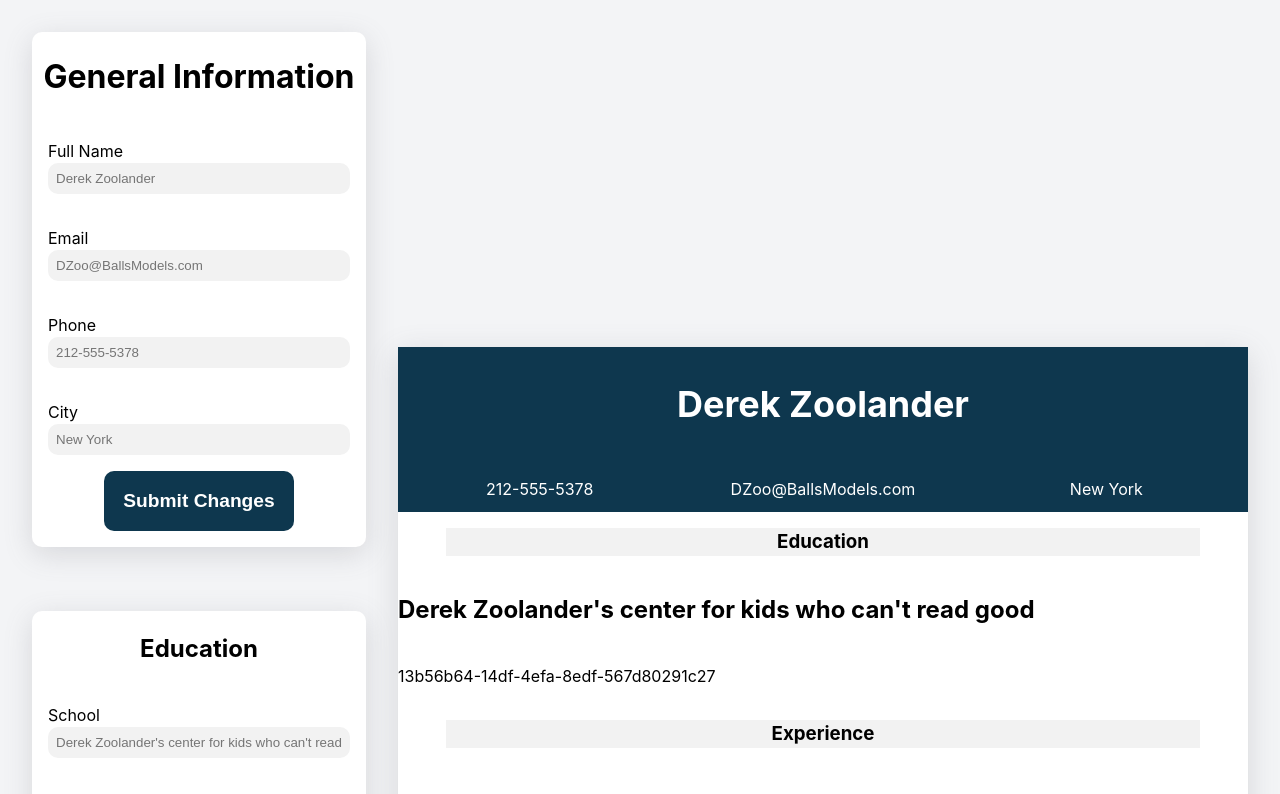
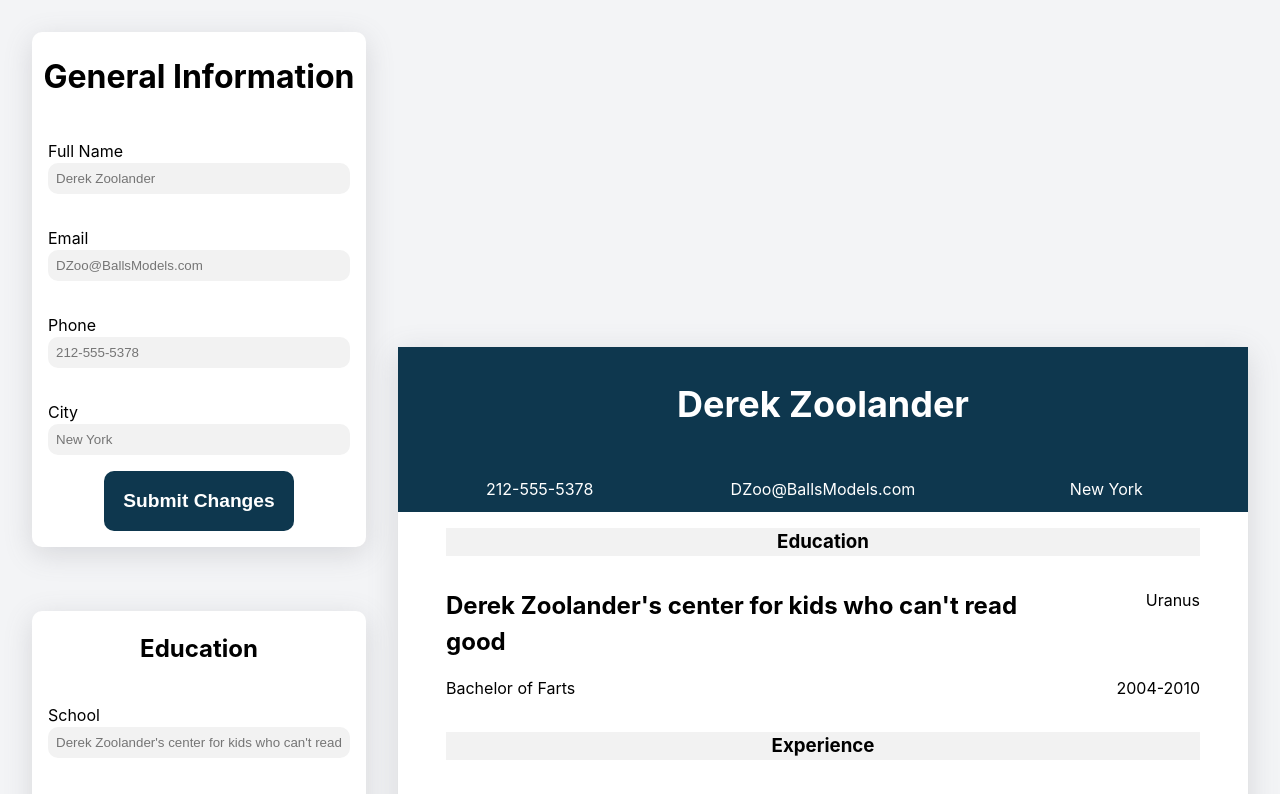
Before and after one commit to Kbouti/CV-Project, a React (Vite) app: page / in a window 1280 px wide. Shown: the top 794 px of the page. Built offline with nearby package versions, Linux system fonts and the light colour scheme.

Commit message:
Display education information in grid

```diff
--- a/src/components/output.jsx
+++ b/src/components/output.jsx
@@ -16,14 +16,16 @@ const MainOutput = ({ fullName, phone, email, city, educationObjects }) => {
         </header>
         <section className="education">
           <h3>Education</h3>
-          {educationObjects.map((object) =>{
-        return (
-          <>
-          <h2>{object.school}</h2>
-          <p>{object.key}</p>
-          </>
-        )
-      })}
+          {educationObjects.map((object) => {
+            return (
+              <div key={object.key} className="educationEntry">
+                <h2>{object.school}</h2>
+                <p className="rightAlign">{object.location}</p>
+                <p className="lowerEntry">{object.degree}</p>
+                <p className="rightAlign lowerEntry">{object.years}</p>
+              </div>
+            );
+          })}
         </section>
         <section className="Experience">
           <h3>Experience</h3>
--- a/src/style.css
+++ b/src/style.css
@@ -173,3 +173,22 @@ margin: 1rem;
   background-color: #F2F2F2;
   margin: 1rem 3rem;
 }
+
+.educationEntry {
+  display:grid;
+  grid-template-areas:
+  "a b"
+  "c d";
+}
+
+.educationEntry * {
+  margin: 1rem 3rem;
+}
+
+.rightAlign {
+  text-align: right;
+}
+
+.lowerEntry {
+  margin-top: 0px;
+}
```
